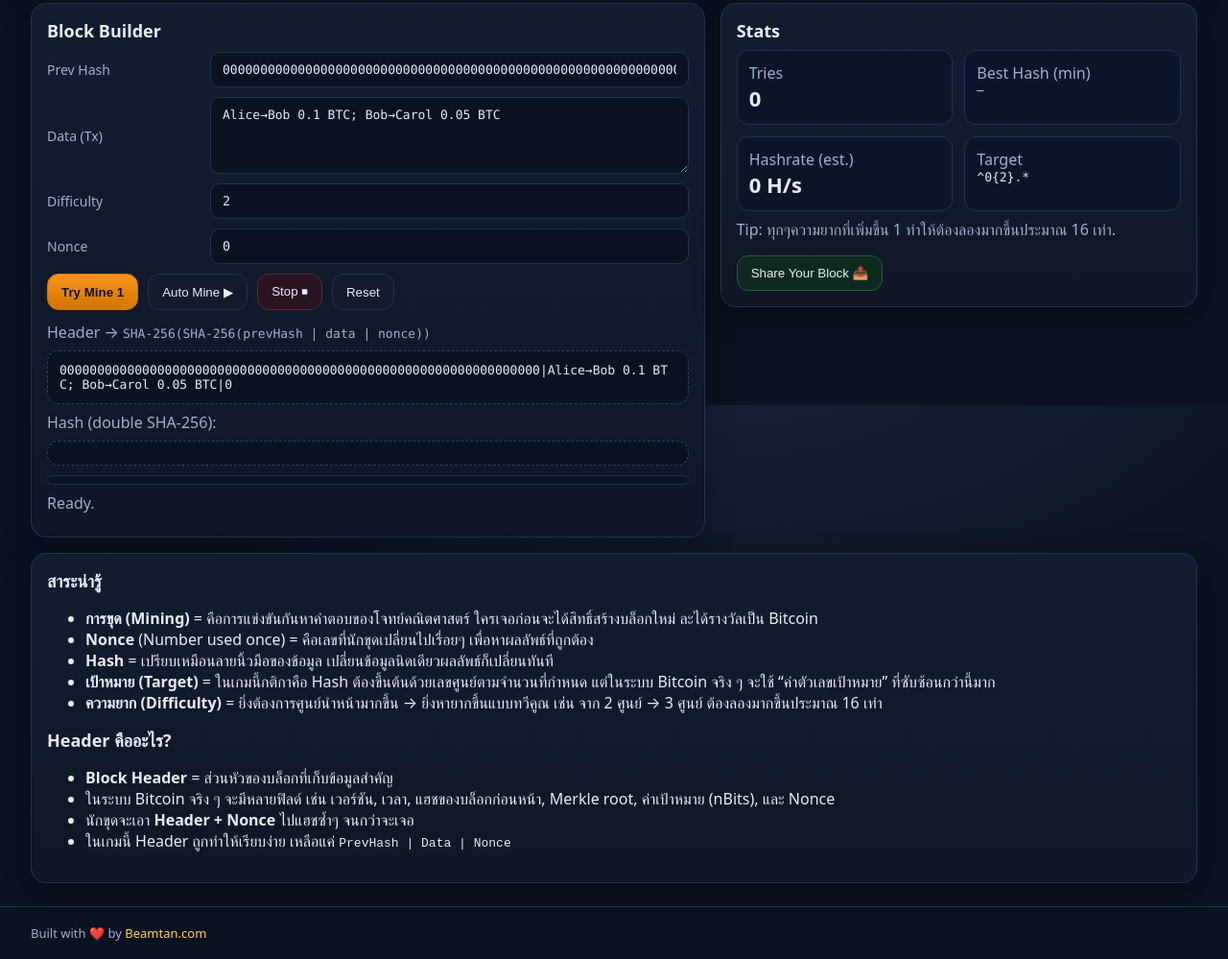
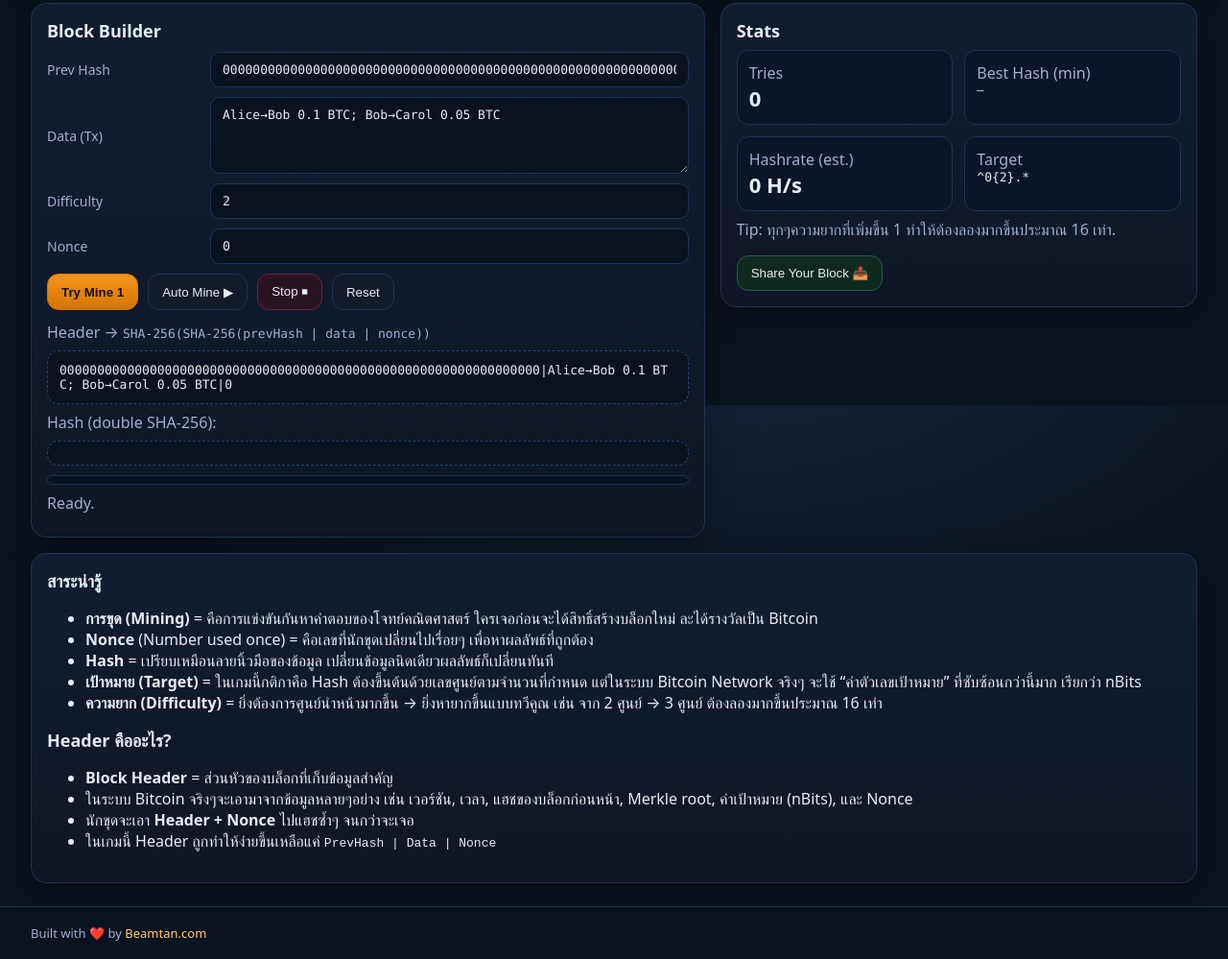
Before and after one commit to beamtan/proof-of-work-game, a plain HTML site: page index.html in a window 1280 px wide. Shown: the part 378-1377 px from the top of the page at 96% size. Drawn offline with Linux system fonts and the light colour scheme.

Commit message:
Update infomation

```diff
--- a/index.html
+++ b/index.html
@@ -117,7 +117,7 @@
           <li><strong>Hash</strong> = เปรียบเหมือนลายนิ้วมือของข้อมูล เปลี่ยนข้อมูลนิดเดียวผลลัพธ์ก็เปลี่ยนทันที</li>
           <li><strong>เป้าหมาย (Target)</strong> = ในเกมนี้กติกาคือ Hash ต้องขึ้นต้นด้วยเลขศูนย์ตามจำนวนที่กำหนด
             แต่ในระบบ
-            Bitcoin จริง ๆ จะใช้ “ค่าตัวเลขเป้าหมาย” ที่ซับซ้อนกว่านี้มาก</li>
+            Bitcoin Network จริงๆ จะใช้ “ค่าตัวเลขเป้าหมาย” ที่ซับซ้อนกว่านี้มาก เรียกว่า nBits</li>
           <li><strong>ความยาก (Difficulty)</strong> = ยิ่งต้องการศูนย์นำหน้ามากขึ้น → ยิ่งหายากขึ้นแบบทวีคูณ เช่น จาก 2
             ศูนย์ → 3 ศูนย์ ต้องลองมากขึ้นประมาณ 16 เท่า</li>
         </ul>
@@ -125,10 +125,10 @@
         <h2 class="text-white">Header คืออะไร?</h2>
         <ul>
           <li><strong>Block Header</strong> = ส่วนหัวของบล็อกที่เก็บข้อมูลสำคัญ</li>
-          <li>ในระบบ Bitcoin จริง ๆ จะมีหลายฟิลด์ เช่น เวอร์ชัน, เวลา, แฮชของบล็อกก่อนหน้า, Merkle root, ค่าเป้าหมาย
+          <li>ในระบบ Bitcoin จริงๆจะเอามาจากข้อมูลหลายๆอย่าง เช่น เวอร์ชัน, เวลา, แฮชของบล็อกก่อนหน้า, Merkle root, ค่าเป้าหมาย
             (nBits), และ Nonce</li>
           <li>นักขุดจะเอา <strong>Header + Nonce</strong> ไปแฮชซ้ำๆ จนกว่าจะเจอ</li>
-          <li>ในเกมนี้ Header ถูกทำให้เรียบง่าย เหลือแค่ <code>PrevHash | Data | Nonce</code></li>
+          <li>ในเกมนี้ Header ถูกทำให้ง่ายขึ้นเหลือแค่ <code>PrevHash | Data | Nonce</code></li>
         </ul>
       </article>
     </section>
```
